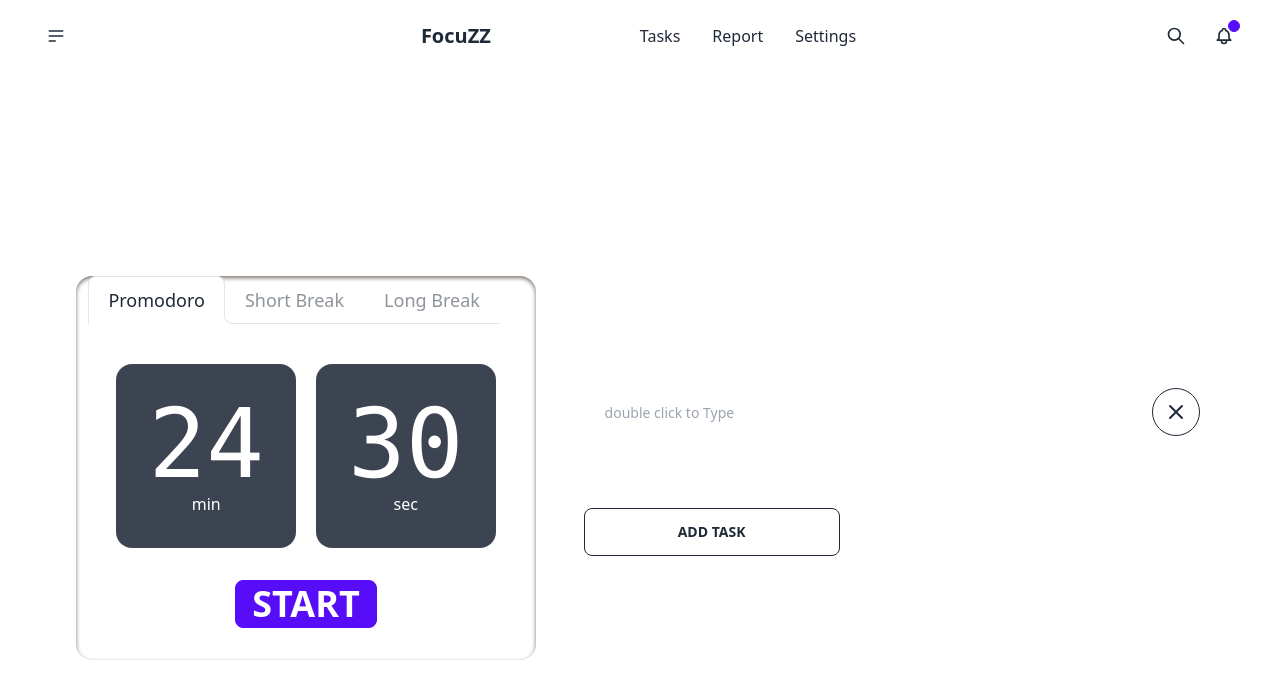
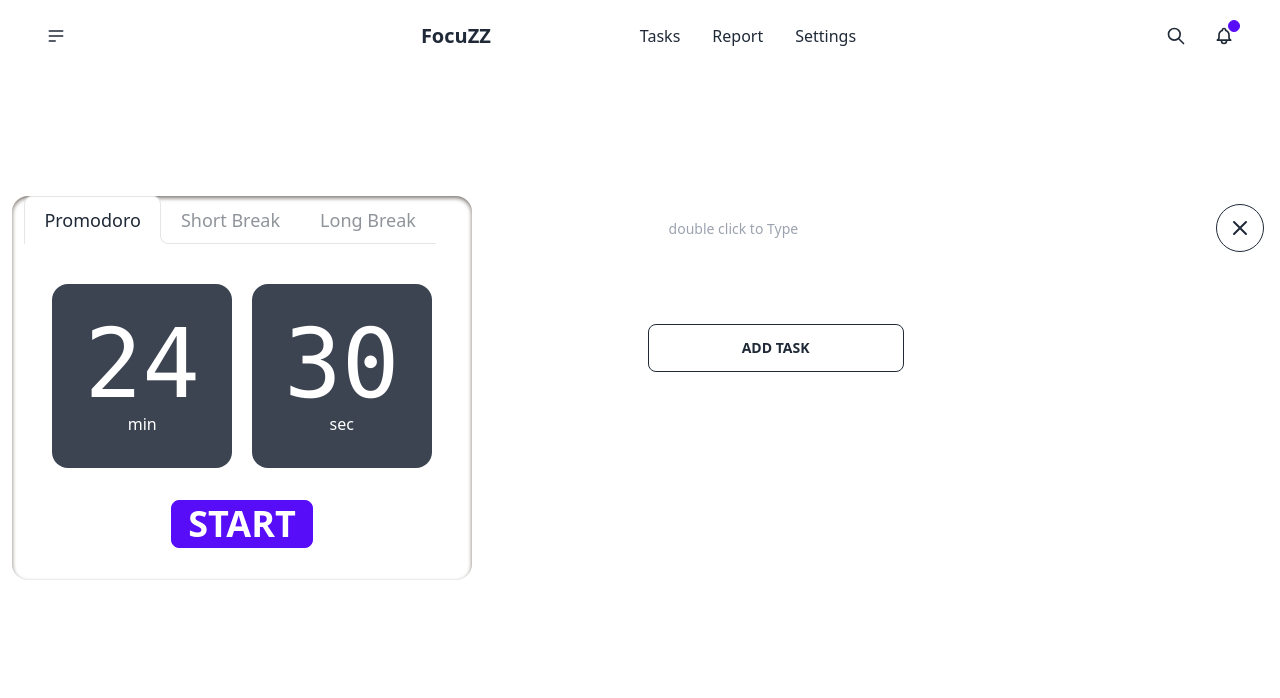
Before and after one commit to AkhilVinayakp/Focuzz, a React (Create React App) app: page / in a window 1280 px wide. Shown: the top 698 px of the page. Built offline with nearby package versions, Linux system fonts and the light colour scheme.

Commit message:
test: Splash Screen

```diff
--- a/src/App.js
+++ b/src/App.js
@@ -3,15 +3,21 @@ import './App.css';
 import Header from './components/HeaderSection';
 import Timer from './components/TimerSection';
 import SideContent from './components/SideContent';
+import Splash from './components/Splash';
 
 function App() {
   return (
     <div className="App">
+      <Splash></Splash>
       <Header></Header>
         <div>
-          <div className='flex justify-center items-center h-screen'>
-            <Timer></Timer>
-            <SideContent></SideContent>
+          <div className='flex justify-center mt-32 gap-32'>
+            <div>
+                <Timer></Timer>
+            </div>
+            <div>
+              <SideContent></SideContent>
+            </div>
           </div>
         </div>
 
--- /dev/null
+++ b/src/components/Splash.jsx
@@ -0,0 +1,20 @@
+import React from "react";
+
+const Splash = () => {
+    return(
+        <>
+        {/* Put this part before </body> tag */}
+        <input type="checkbox" id="my-modal-6" className="modal-toggle" />
+        <div className="modal modal-middle z-10">
+            <div className="modal-box">
+                <h3 className="font-bold text-lg">Congratulations random Internet user!</h3>
+                <p className="py-4">You've been selected for a chance to get one year of subscription to use Wikipedia for free!</p>
+                <div className="modal-action">
+                    <label htmlFor="my-modal-6" className="btn">Yay!</label>
+                </div>
+            </div>
+      </div>
+      </>
+    )
+}
+export default Splash;
```
